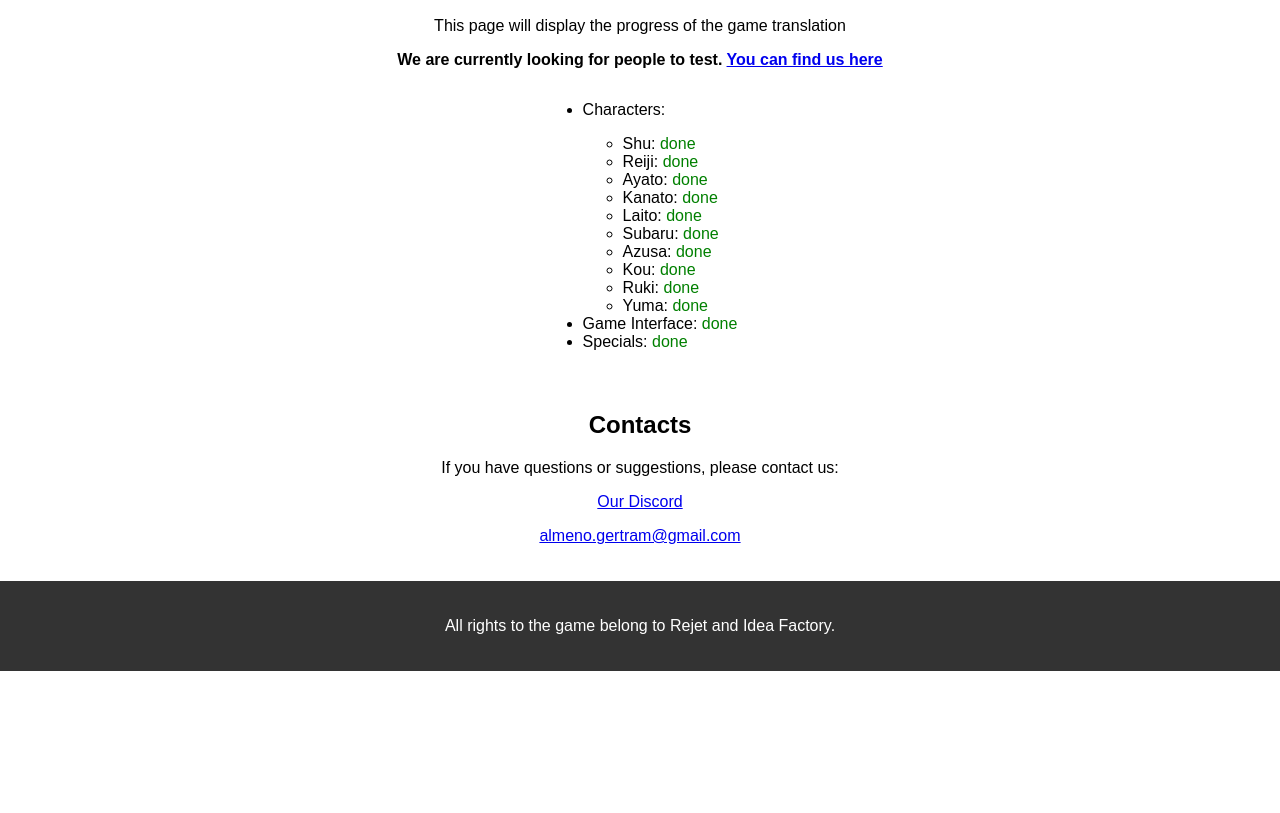
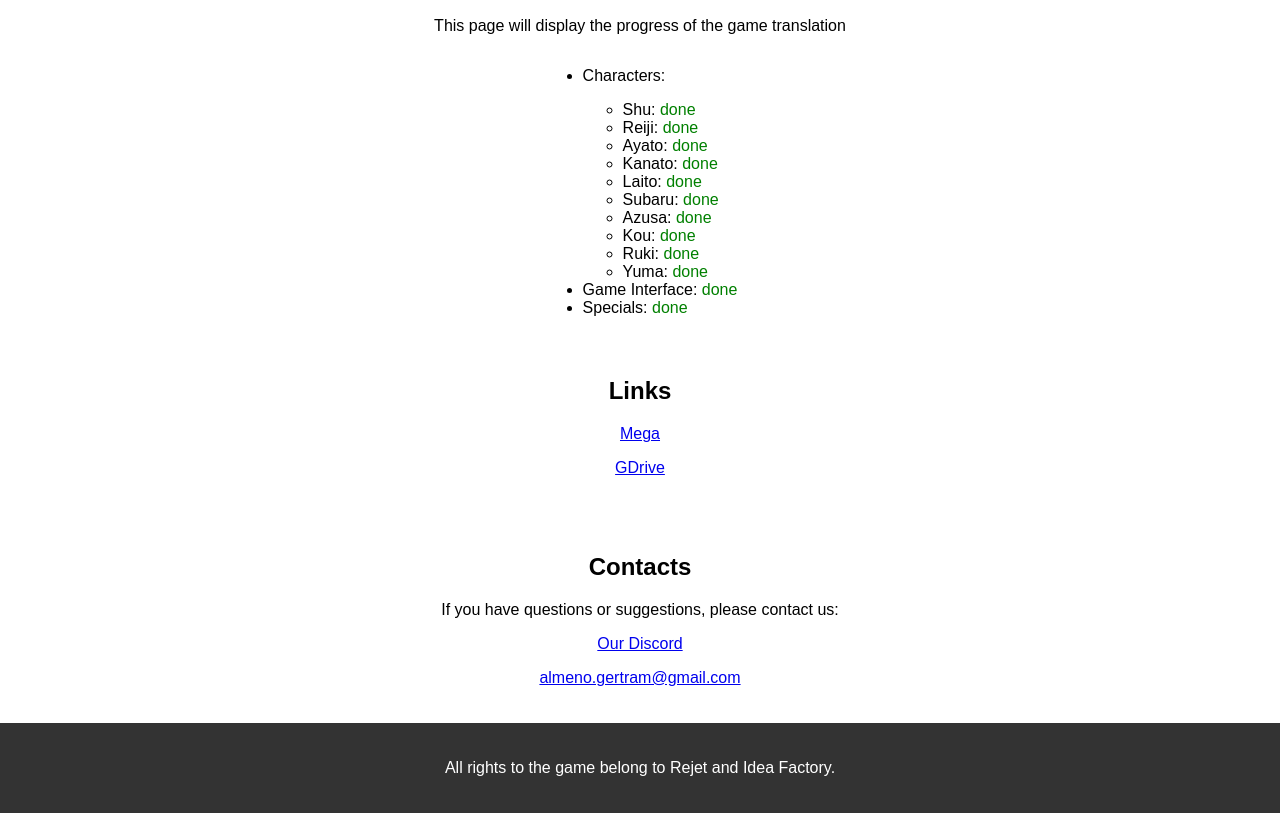
Before and after one commit to Kin0hara/Diabolik-Lover-More-Blood, a plain HTML site: page index.html in a window 1280 px wide. Shown: the part 1549-2362 px from the top of the page. Before the commit the page ends 2220 px from the top, so only its background shows below. Drawn offline with Linux system fonts and the light colour scheme.

Commit message:
Added links

```diff
--- a/index.html
+++ b/index.html
@@ -17,6 +17,7 @@
             <li><a href="#about">About</a></li>
             <li><a href="#team">Team</a></li>
             <li><a href="#progress">Progress</a></li>
+            <li><a href="#links">Links</a></li>
             <li><a href="#contact">Contacts</a></li>
         </ul>
     </nav>
@@ -63,8 +64,8 @@
                     allow="accelerometer; autoplay; clipboard-write; encrypted-media; gyroscope; picture-in-picture; web-share"
                     allowfullscreen></iframe>
             <p>This page will display the progress of the game translation</p>
-            <p><b>We are currently looking for people to test. <a href="#contact">You can find us here</a></b></p>
-<!--            <p><b>We need someone who knows how to edit textures.</b></p>-->
+            <!--            <p><b>We are currently looking for people to test. <a href="#contact">You can find us here</a></b></p>-->
+            <!--            <p><b>We need someone who knows how to edit textures.</b></p>-->
             <div style="text-align: center">
                 <ul style="text-align: left; margin:0 auto; display: inline-block">
                     <li>
@@ -89,6 +90,15 @@
         </div>
     </section>
 
+    <section id="links">
+        <div class="container">
+            <h2>Links</h2>
+            <div>
+                <p><a href="https://goo.su/YlyUy">Mega</a></p>
+                <p><a href="https://goo.su/ozfXUHr">GDrive</a></p>
+            </div>
+        </div>
+    </section>
     <section id="contact">
         <div class="container">
             <h2>Contacts</h2>
```
